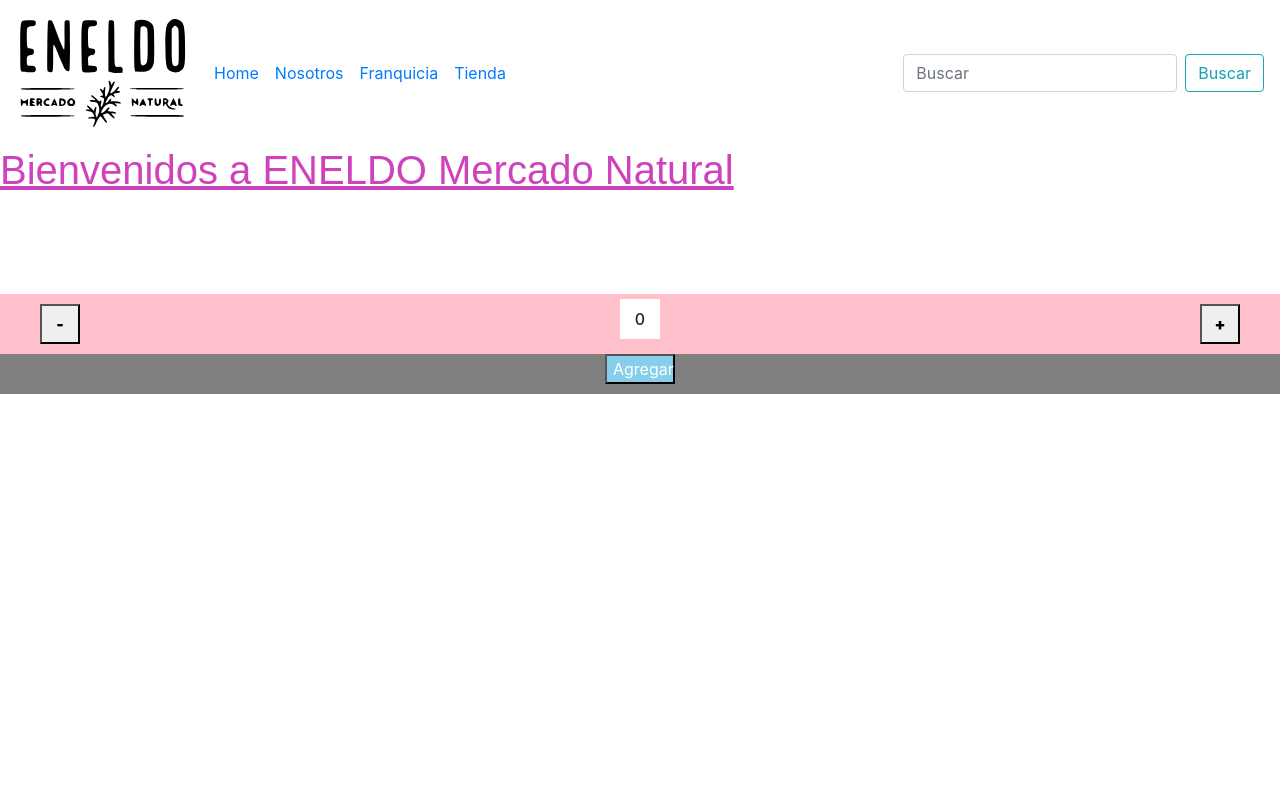
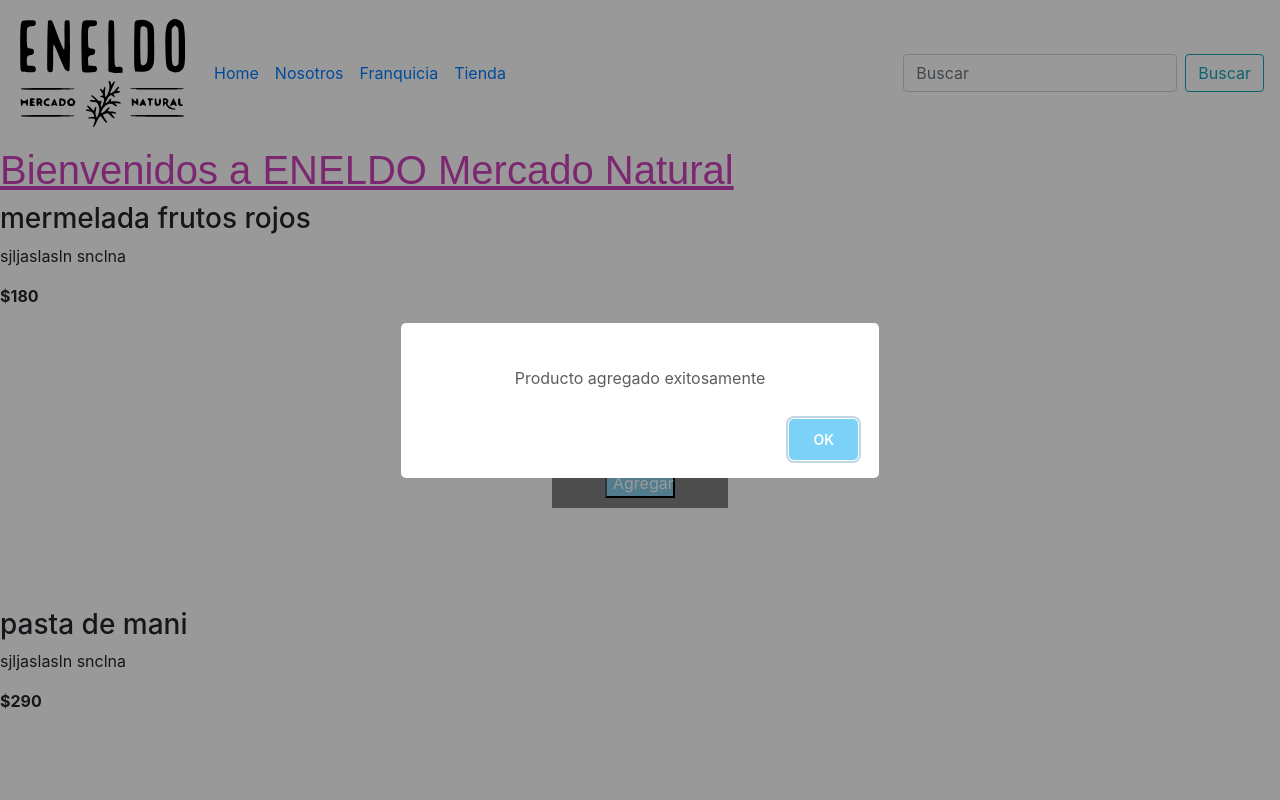
Before and after one commit to mayrapaez/Eneldo-app-React-ecommerce, a React (Create React App) app: page / in a window 1280 px wide. Shown: the top 800 px of the page. Built offline with nearby package versions, Linux system fonts and the light colour scheme.

Commit message:
desafio promises

```diff
--- a/src/App.js
+++ b/src/App.js
@@ -3,7 +3,7 @@
 import swal from "sweetalert";
 import NavbarComponent from './components/NavBarComponent/NavBarComponent';
 import ItemListContainer from "./components/ItemListContainer/ItemListContainer";
-import ItemCount from "./components/Contador/ItemCount";
+import ItemCount from "./components/ItemCount/ItemCount";
 
 
 const App = () => {
--- /dev/null
+++ b/src/Mocks/ProductList.js
@@ -0,0 +1,11 @@
+
+const productList = [
+    {name: "mermelada frutos rojos", id: "1", detail: "sjljaslasln snclna",  price: "180", stock: "5", },
+    {name: "pasta de mani", id: "2", detail: "sjljaslasln snclna", price: "290", stock: "5", },
+    {name: "aceite de coco ", id: "3", detail: "sjljaslasln snclna", price: "690", stock: "8", },
+    {name: "mix de frutos secos ", id: "4", detail: "sjljaslasln snclna", price: "550", stock: "10", },
+    {name: "harina integral ", id: "5", detail: "sjljaslasln snclna", price: "110", stock: "10", },
+    {name: "azucar mascabo ", id: "6", detail: "sjljaslasln snclna", price: "85", stock: "4", },
+];
+
+export default productList;
--- /dev/null
+++ b/src/components/Item/Item.js
@@ -0,0 +1,25 @@
+import ItemCountComponent from '../ItemCount/ItemCount';
+import swal from "sweetalert";
+
+const ItemComponent = ({product}) => {
+    const onAdd = () => {
+        swal("Producto agregado exitosamente");
+    }
+
+    return (
+
+        <div className="cardItem">
+            <h3>{product.name}</h3>
+            <p>{product.detail}</p>
+            <b>${product.price}</b>
+            <div>
+            <ItemCountComponent stock ={product.stock}
+            initial = {1}
+            onAdd = {onAdd} />
+            </div>
+        </div>
+
+    )
+}
+
+export default ItemComponent;
--- a/src/components/Contador/ItemCount.js
+++ b/src/components/ItemCount/ItemCount.js
@@ -4,10 +4,11 @@
 import Add from './add/Add';
 
 const style = {
-    margin: '100px auto',
+    margin: '100px 552px',
     widht: 300,
     height: 100,
     backgroundColor: 'grey',
+
 }
 
 const upper = {
--- /dev/null
+++ b/src/components/ItemList/ItemList.js
@@ -0,0 +1,18 @@
+
+import Item from "../Item/Item";
+
+
+
+const ItemListComponent = ({ products }) => {
+
+    return(
+    <div>
+    {products.map((product) => {
+        return <Item key={product.id} product={product} />;
+
+    })}
+    </div>
+);
+};
+
+export default ItemListComponent;
--- a/src/components/ItemListContainer/ItemListContainer.js
+++ b/src/components/ItemListContainer/ItemListContainer.js
@@ -1,10 +1,27 @@
-import React from 'react'
+
+import React, {useState, useEffect} from 'react';
 import "./Item.css"
+import ItemListComponent from '../ItemList/ItemList';
+import productList from '../../Mocks/ProductList';
 
 const ItemListContainer = ({greeting}) => {
+
+    const [products, setProducts] = useState ([]);
+
+    useEffect(() => {
+        const myPromise = new Promise((res, rej) => {
+            setTimeout(() =>
+            res(productList), 3000);
+            console.log(productList, products);
+
+        });
+
+        myPromise.then((result) => {setProducts(result)});
+    }, []);
     return (
         <div>
            <h1>{greeting}</h1>
+           <ItemListComponent products = {products} />
         </div>
     )
 }
```
Also changed, not shown: src/components/ItemCount/add/Add.js (renamed from src/components/Contador/add/Add.js), src/components/ItemCount/button/Button.js (renamed from src/components/Contador/button/Button.js), src/components/ItemCount/display/Display.js (renamed from src/components/Contador/display/Display.js), src/components/ItemCount/styles.css (renamed from src/components/Contador/styles.css), 1 other file (tests, documents, lock files or other folders).
